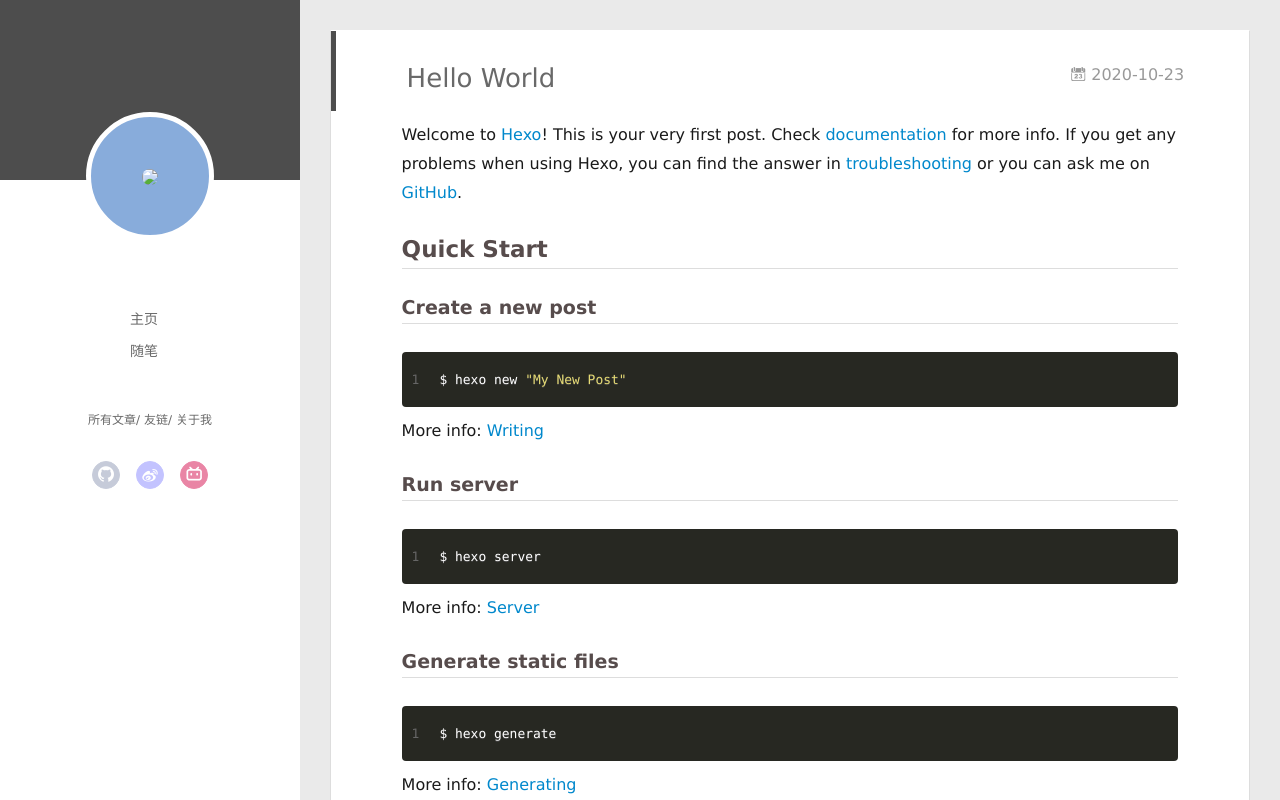
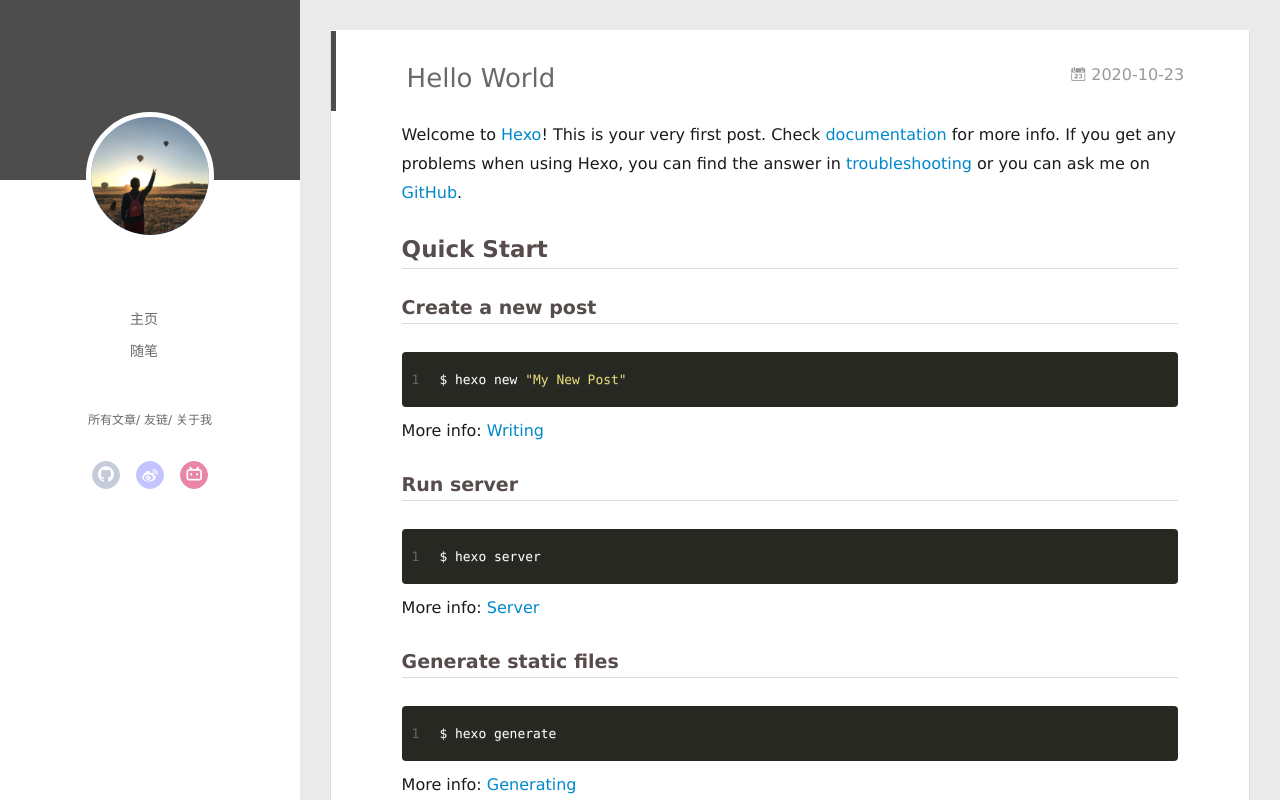
Before and after one commit to JiachengLiang/JiachengLiang.github.io, a plain HTML site: page 2020/10/23/hello-world/index.html in a window 1280 px wide. Drawn offline with Linux system fonts and the light colour scheme.

Commit message:
Site updated: 2020-10-23 23:58:35

```diff
--- a/2020/10/23/hello-world/index.html
+++ b/2020/10/23/hello-world/index.html
@@ -47,7 +47,7 @@
 <div class="intrude-less">
 	<header id="header" class="inner">
 		<a href="/" class="profilepic">
-			<img src="/source/img/head_img.png" class="js-avatar">
+			<img src="/img/head_img.png" class="js-avatar show">
 		</a>
 		<hgroup>
 		  <h1 class="header-author"><a href="/"></a></h1>
@@ -103,7 +103,7 @@
 	<div class="intrude-less">
 		<header id="header" class="inner">
 			<div class="profilepic">
-				<img src="/source/img/head_img.png" class="js-avatar">
+				<img src="/img/head_img.png" class="js-avatar">
 			</div>
 			<hgroup>
 			  <h1 class="header-author js-header-author"></h1>
```
Also changed, not shown: 2020/10/23/我的第一篇博客/index.html (+2 -2 lines), archives/2020/10/index.html (+2 -2 lines), archives/2020/index.html (+2 -2 lines), archives/index.html (+2 -2 lines), index.html (+2 -2 lines), tags/测试使用/index.html (+2 -2 lines).
